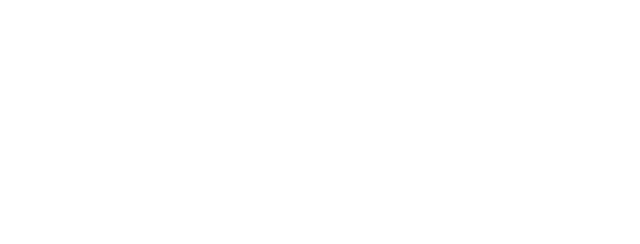
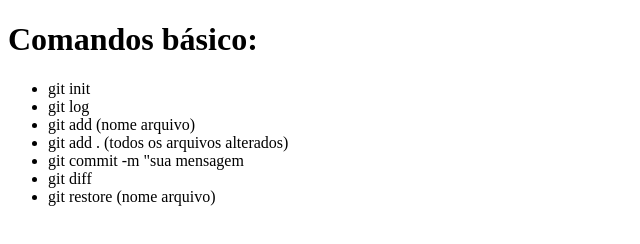
Before and after one commit to wpbarcelos/gitbasico, a plain HTML site: page comandos.html in a window 1280 px wide. Shown: the whole page, without its empty margins (0-640 px from the left). Drawn offline with Linux system fonts and the light colour scheme.

Commit message:
finalizado pagina de comandos basicos

```diff
--- a/comandos.html
+++ b/comandos.html
@@ -6,6 +6,15 @@
     <title>Document</title>
 </head>
 <body>
-
+    <h1>Comandos básico:</h1>
+    <ul>
+        <li>git init</li>
+        <li>git log</li>
+        <li>git add (nome arquivo) </li>
+        <li>git add . (todos os arquivos alterados)</li>
+        <li>git commit -m "sua mensagem</li>
+        <li>git diff</li>
+        <li>git restore (nome arquivo)</li>
+    </ul>
 </body>
 </html>
```
Also changed, not shown: index.html (+5 -0 lines).
